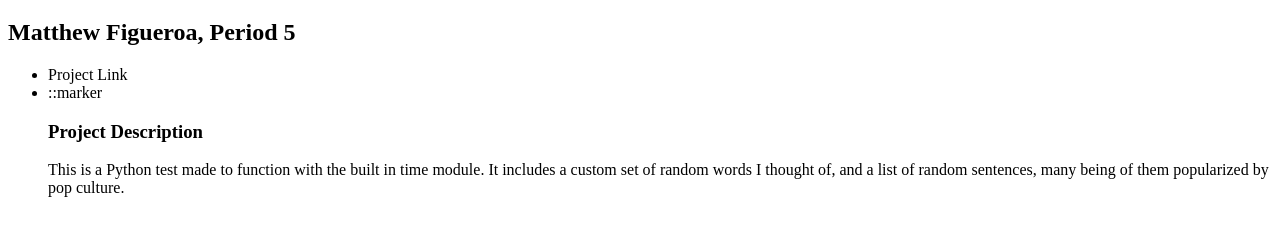
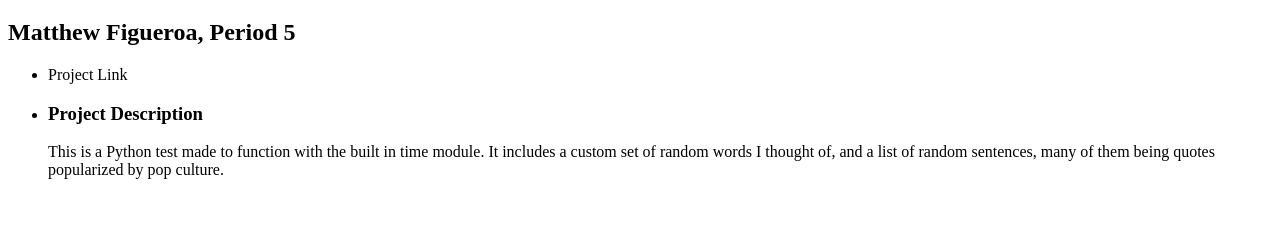
Before and after one commit to MatthewFig/web, a plain HTML site: page final.html in a window 1280 px wide. Shown: the part 61-296 px from the top of the page. Drawn offline with Linux system fonts and the light colour scheme.

Commit message:
Update final.html

```diff
--- a/final.html
+++ b/final.html
@@ -13,11 +13,11 @@
      <ul>
        <li>Project Link</li>
        <li>
-         ::marker
          <h3>Project Description</h3>
          <p>
-           This is a Python test made to function with the built in time module. It includes a custom set of random words I thought of, and a list of random sentences, many being of them popularized by pop culture.
+           This is a Python test made to function with the built in time module. It includes a custom set of random words I thought of, and a list of random sentences, many of them being quotes popularized by pop culture.
          </p>
+       </li>
   </body>
 
 <html>
```
